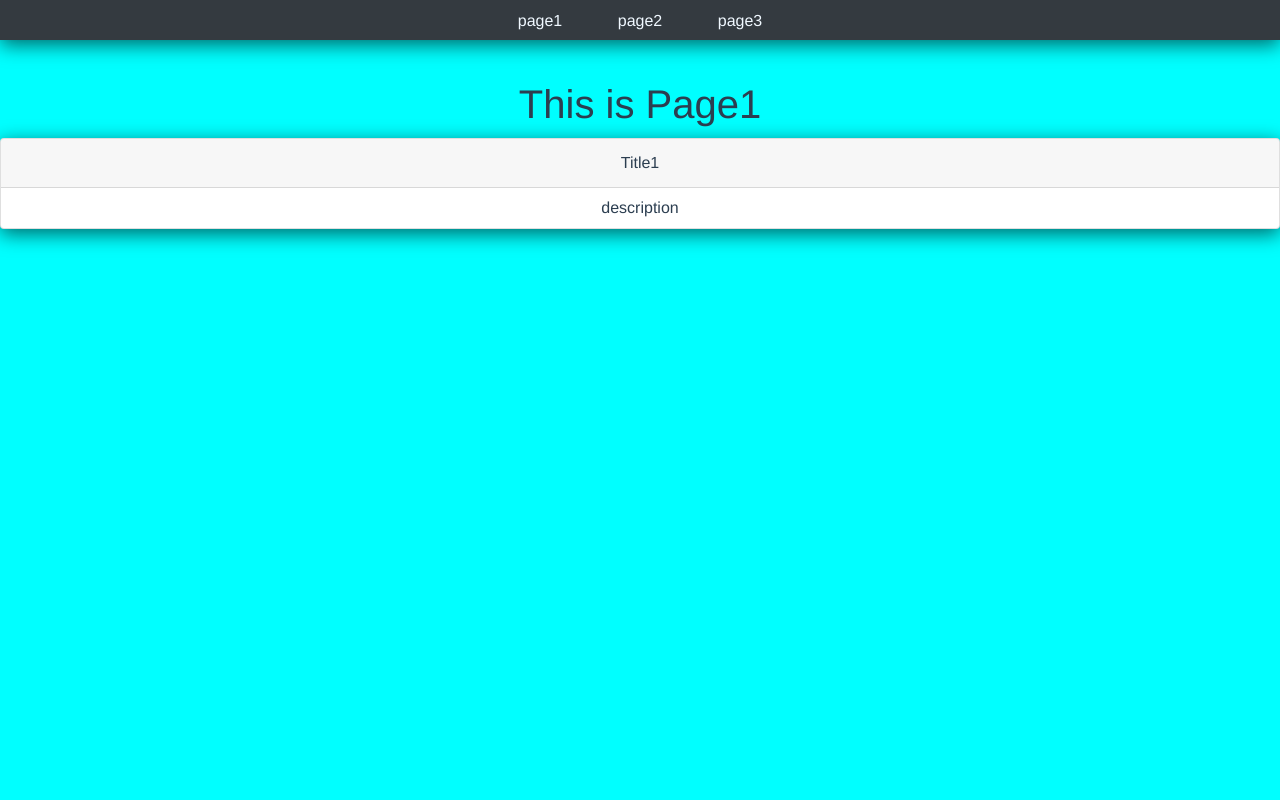
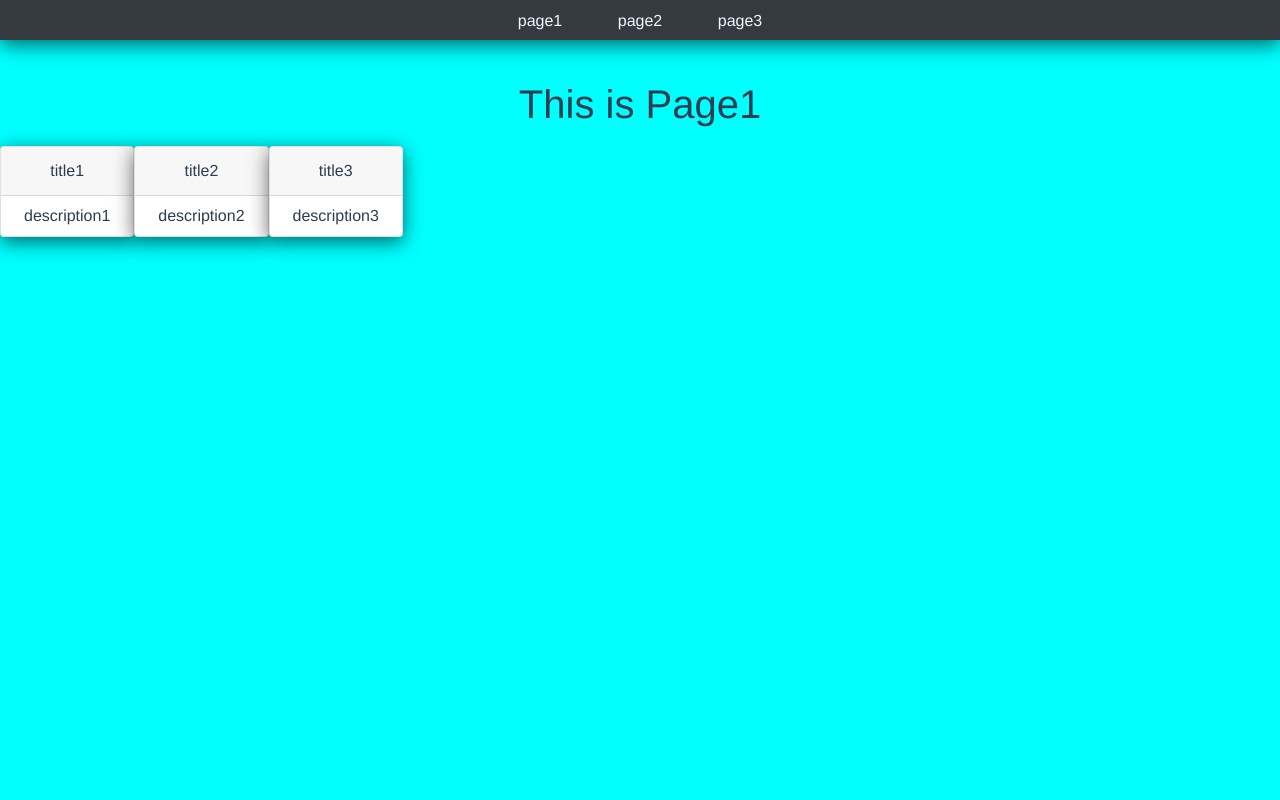
Before and after one commit to nomura-lab/portfolio-template, a Vue app: page / in a window 1280 px wide. Shown: the top 800 px of the page. Built offline with nearby package versions, Linux system fonts and the light colour scheme.

Commit message:
duplicate items

```diff
--- a/src/views/page1.vue
+++ b/src/views/page1.vue
@@ -1,11 +1,11 @@
 <template>
   <div class="page1" id="page1">
     <h1>This is Page1</h1>
-    <profile-item
-      v-bind:title="'Title1'"
-      v-bind:description="'description'"
-      v-bind:comment="'comment1'"
-    />
+    <div class="card-deck">
+      <div v-for="(item, key) in profileItems" v-bind:key="key">
+        <profile-item v-bind="item" />
+      </div>
+    </div>
   </div>
 </template>
 
@@ -14,6 +14,15 @@
   export default {
     components: {
       ProfileItem
+    },
+    data() {
+      return {
+        profileItems: [
+          { title: 'title1', description: 'description1', comment: 'comment1' },
+          { title: 'title2', description: 'description2', comment: 'comment2' },
+          { title: 'title3', description: 'description3', comment: 'comment3' }
+        ]
+      }
     }
   }
 </script>
```
